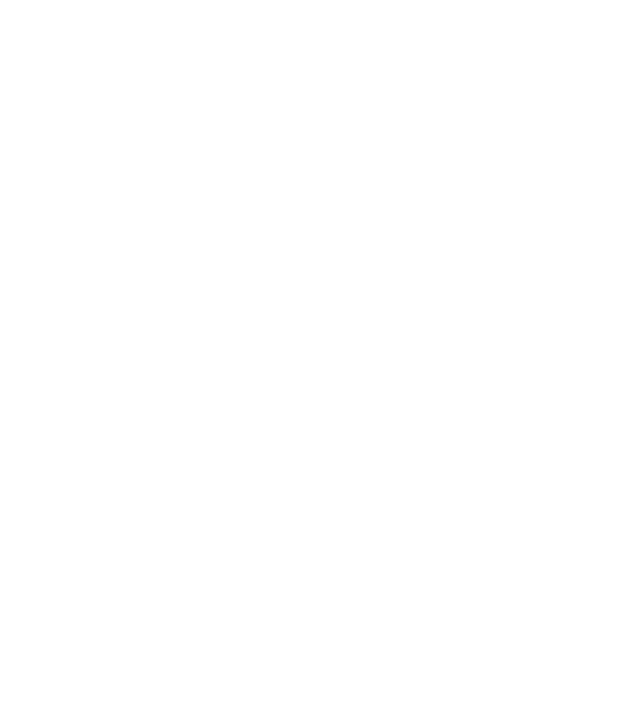
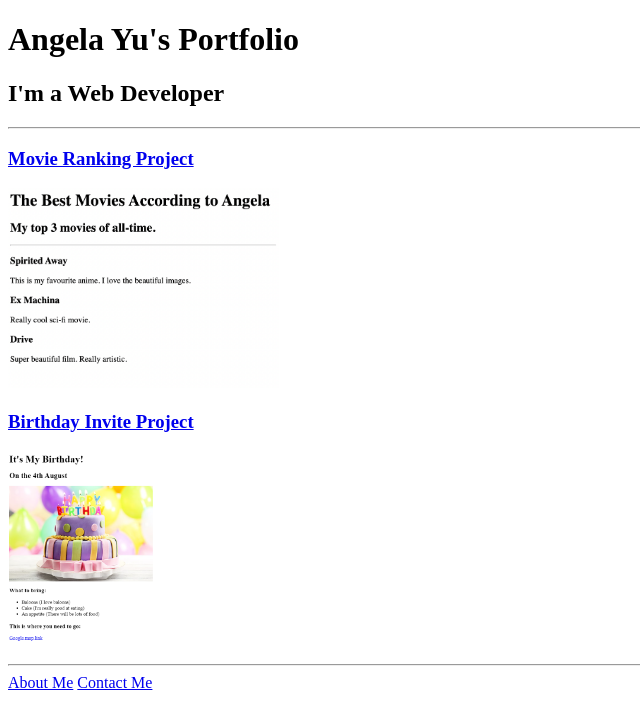
Before and after one commit to bandla123552/html-portfolio, a plain HTML site: page index.html in a window 1280 px wide. Shown: the whole page, without its empty margins (0-640 px from the left). Drawn offline with Linux system fonts and the light colour scheme.

Commit message:
Update index.html

```diff
--- a/index.html
+++ b/index.html
@@ -1,15 +1,24 @@
 <!-- TODO 1: Create the HTML Boilerplate -->
 
-<!-- TODO 2: Add Your previous projects' HTML into the public folder -->
+ <!DOCTYPE html>
+ <html lang="en">
 
-<!-- TODO 3: Take screenshots of your project previews and add the images to the images folder -->
+ <head>
+   <meta charset="UTF-8">
+   <title>Angela's Portfolio</title>
+ </head>
 
-<!-- TODO 4: Add titles/subtitles etc. -->
+ <body>
+   <h1>Angela Yu's Portfolio</h1>
+   <h2>I'm a Web Developer</h2>
+   <hr />
+   <h3><a href="./public/movie-ranking.html">Movie Ranking Project</a></h3>
+   <img src="./assets/images/movie-ranking.png" height="200" alt="movie ranking project preview"/>
+   <h3><a href="./public/birthday-invite.html">Birthday Invite Project</a></h3>
+   <img src="./assets/images/birthday.png" height="200" alt="Birthday">
+   <hr />
+   <a href="./public/about.html">About Me</a>
+   <a href="./public/contact.html">Contact Me</a>
+ </body>
 
-<!-- TODO 5: Add a link to the project pages -->
-
-<!-- TODO 6: Add images to show the project previews
-HINT for TODO 6: You can use the height attribute set to 200 to make the image smaller:
-https://developer.mozilla.org/en-US/docs/Web/HTML/Element/img#attr-height -->
-
-<!-- TODO 7: Add the Contact Me and About Me page links -->
+ </html>
```
